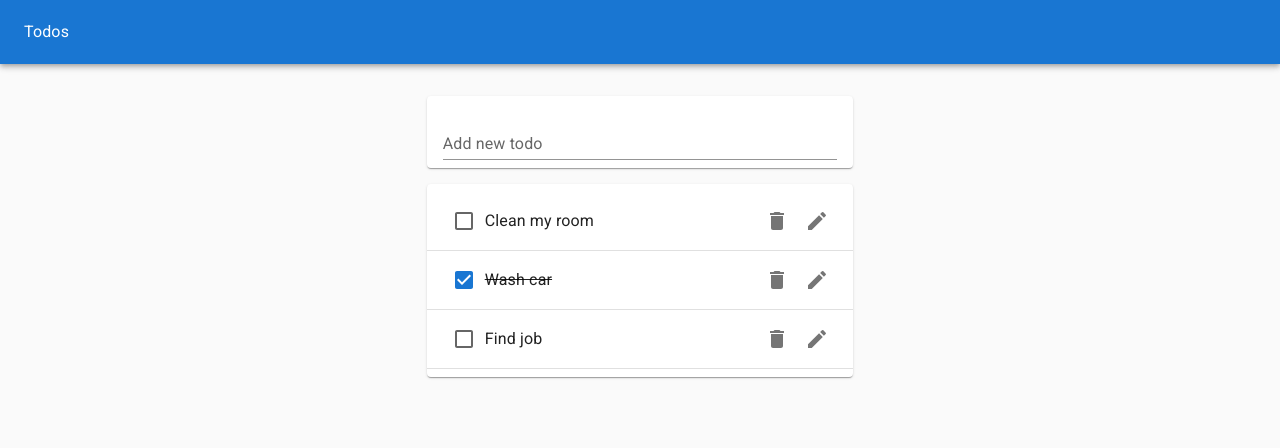
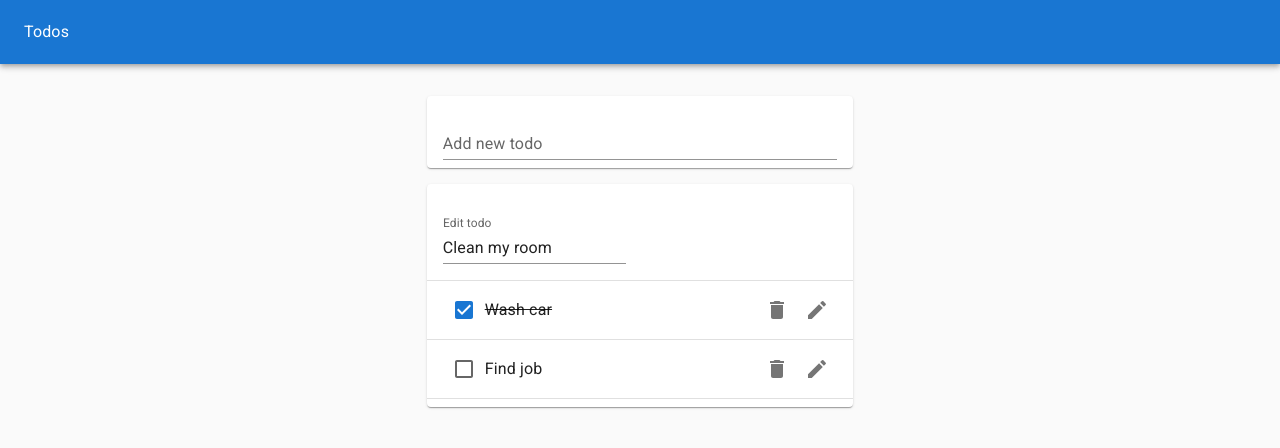
Before and after one commit to holiqen/hooks-app, a React (Create React App) app: page / in a window 1280 px wide. Both pictures are taken after a click on the button 817 px from the left and 221 px from the top of the page. Shown: the top 448 px of the page. Built offline with nearby package versions, Linux system fonts and the light colour scheme.

Commit message:
add EditTodoForm, useToggle and editing function

```diff
--- /dev/null
+++ b/src/components/EditTodoForm/index.jsx
@@ -0,0 +1,29 @@
+import React from "react";
+import { TextField } from "@mui/material";
+import PropTypes from "prop-types";
+import useInputState from "../../hooks/useInputState";
+
+function EditTodoForm({ id, task, editTodo, toggleEditForm }) {
+  const [value, handleChange, reset] = useInputState(task);
+  const handleSubmit = (e) => {
+    e.preventDefault();
+    editTodo(id, value);
+    reset();
+    toggleEditForm();
+  };
+
+  return (
+    <form onSubmit={handleSubmit}>
+      <TextField value={value} onChange={handleChange} margin="normal" label="Edit todo" fullWidth variant="standard" />
+    </form>
+  );
+}
+
+export default EditTodoForm;
+
+EditTodoForm.propTypes = {
+  id: PropTypes.string.isRequired,
+  task: PropTypes.string.isRequired,
+  editTodo: PropTypes.func.isRequired,
+  toggleEditForm: PropTypes.func.isRequired,
+};
--- a/src/components/TodoApp/index.jsx
+++ b/src/components/TodoApp/index.jsx
@@ -41,6 +41,11 @@ function TodoApp() {
     setTodos(updateTodos);
   };
 
+  const editTodo = (todoId, newTaskText) => {
+    const updateTodos = todos.map((todo) => (todo.id === todoId ? { ...todo, task: newTaskText } : todo));
+    setTodos(updateTodos);
+  };
+
   return (
     <Paper sx={PaperStyle} elevation={0}>
       <AppBar sx={AppBarStyle} color="primary" position="static">
@@ -51,7 +56,7 @@ function TodoApp() {
       <Grid sx={GridContainerStyle} container justifyContent="center">
         <Grid item xs={11} md={8} lg={4}>
           <TodoForm addTodo={addTodo} />
-          <TodoList todos={todos} removeTodo={removeTodo} toggleTodo={toggleTodo} />
+          <TodoList todos={todos} removeTodo={removeTodo} toggleTodo={toggleTodo} editTodo={editTodo} />
         </Grid>
       </Grid>
     </Paper>
--- a/src/components/TodoItem/index.jsx
+++ b/src/components/TodoItem/index.jsx
@@ -3,20 +3,29 @@ import { Checkbox, IconButton, ListItem, ListItemSecondaryAction, ListItemText }
 import PropTypes from "prop-types";
 import DeleteIcon from "@mui/icons-material/Delete";
 import EditIcon from "@mui/icons-material/Edit";
+import useToggle from "../../hooks/useToggle";
+import EditTodoForm from "../EditTodoForm";
 
-function TodoItem({ id, task, completed, removeTodo, toggleTodo }) {
+function TodoItem({ id, task, completed, removeTodo, toggleTodo, editTodo }) {
+  const [isEditing, toggle] = useToggle(false);
   return (
     <ListItem>
+      {isEditing ? (
+        <EditTodoForm id={id} task={task} editTodo={editTodo} toggleEditForm={toggle} />
+      ) : (
+        <>
           <Checkbox disableRipple tabIndex={-1} checked={completed} onClick={() => toggleTodo(id)} />
           <ListItemText style={{ textDecoration: completed ? "line-through" : "none" }}>{task}</ListItemText>
           <ListItemSecondaryAction>
             <IconButton aria-label="Delete" onClick={() => removeTodo(id)}>
               <DeleteIcon />
             </IconButton>
-        <IconButton aria-label="Edit">
+            <IconButton aria-label="Edit" onClick={toggle}>
               <EditIcon />
             </IconButton>
           </ListItemSecondaryAction>
+        </>
+      )}
     </ListItem>
   );
 }
@@ -29,4 +38,5 @@ TodoItem.propTypes = {
   completed: PropTypes.bool.isRequired,
   removeTodo: PropTypes.func.isRequired,
   toggleTodo: PropTypes.func.isRequired,
+  editTodo: PropTypes.func.isRequired,
 };
--- a/src/components/TodoList/index.jsx
+++ b/src/components/TodoList/index.jsx
@@ -3,7 +3,7 @@ import PropTypes from "prop-types";
 import { Divider, List, Paper } from "@mui/material";
 import TodoItem from "../TodoItem";
 
-function TodoList({ todos, removeTodo, toggleTodo }) {
+function TodoList({ todos, removeTodo, toggleTodo, editTodo }) {
   return (
     <Paper>
       <List>
@@ -16,6 +16,7 @@ function TodoList({ todos, removeTodo, toggleTodo }) {
               completed={todo.completed}
               removeTodo={removeTodo}
               toggleTodo={toggleTodo}
+              editTodo={editTodo}
             />
             <Divider />
           </>
@@ -37,4 +38,5 @@ TodoList.propTypes = {
   ).isRequired,
   removeTodo: PropTypes.func.isRequired,
   toggleTodo: PropTypes.func.isRequired,
+  editTodo: PropTypes.func.isRequired,
 };
--- /dev/null
+++ b/src/hooks/useToggle.js
@@ -0,0 +1,12 @@
+import { useState } from "react";
+
+const useToggle = (initialValue) => {
+  const [state, setState] = useState(initialValue);
+  const toggle = () => {
+    setState(!state);
+  };
+
+  return [state, toggle];
+};
+
+export default useToggle;
```
Lines whose indentation alone changed are shown as unchanged.
